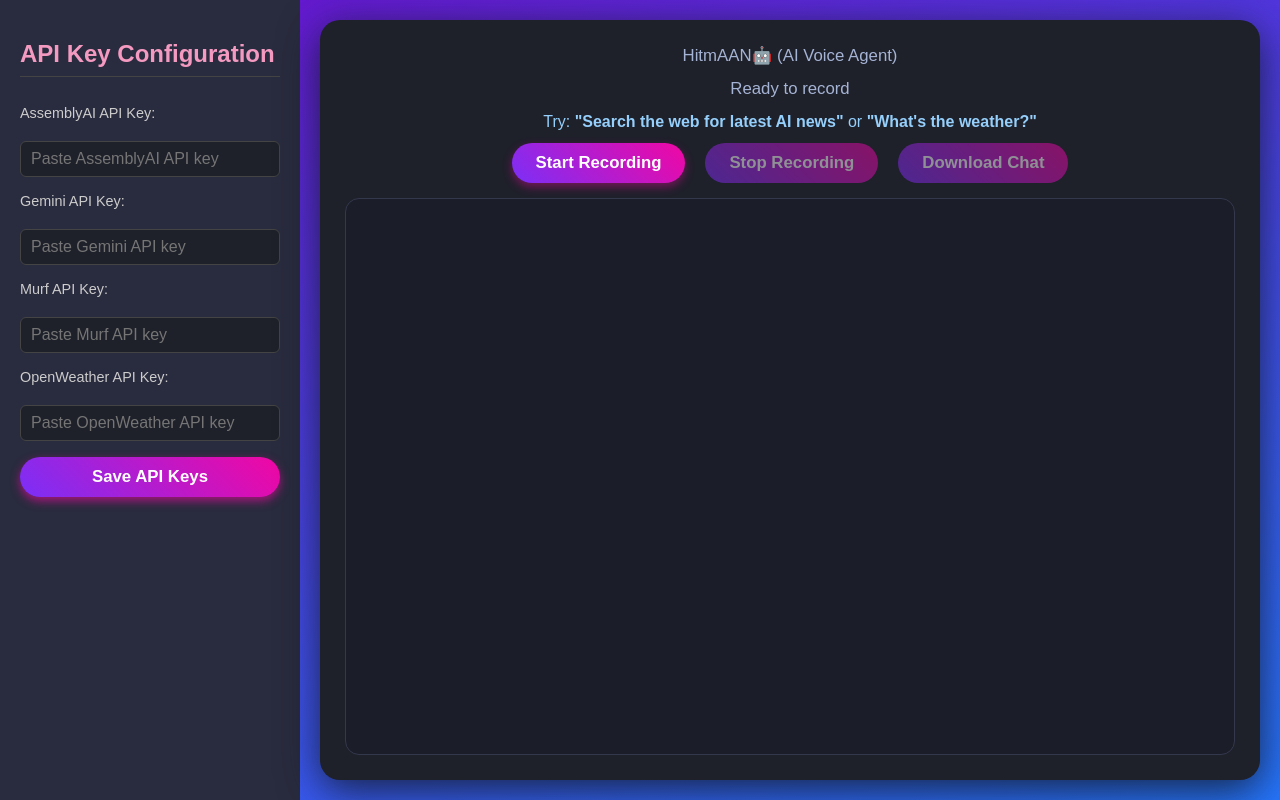
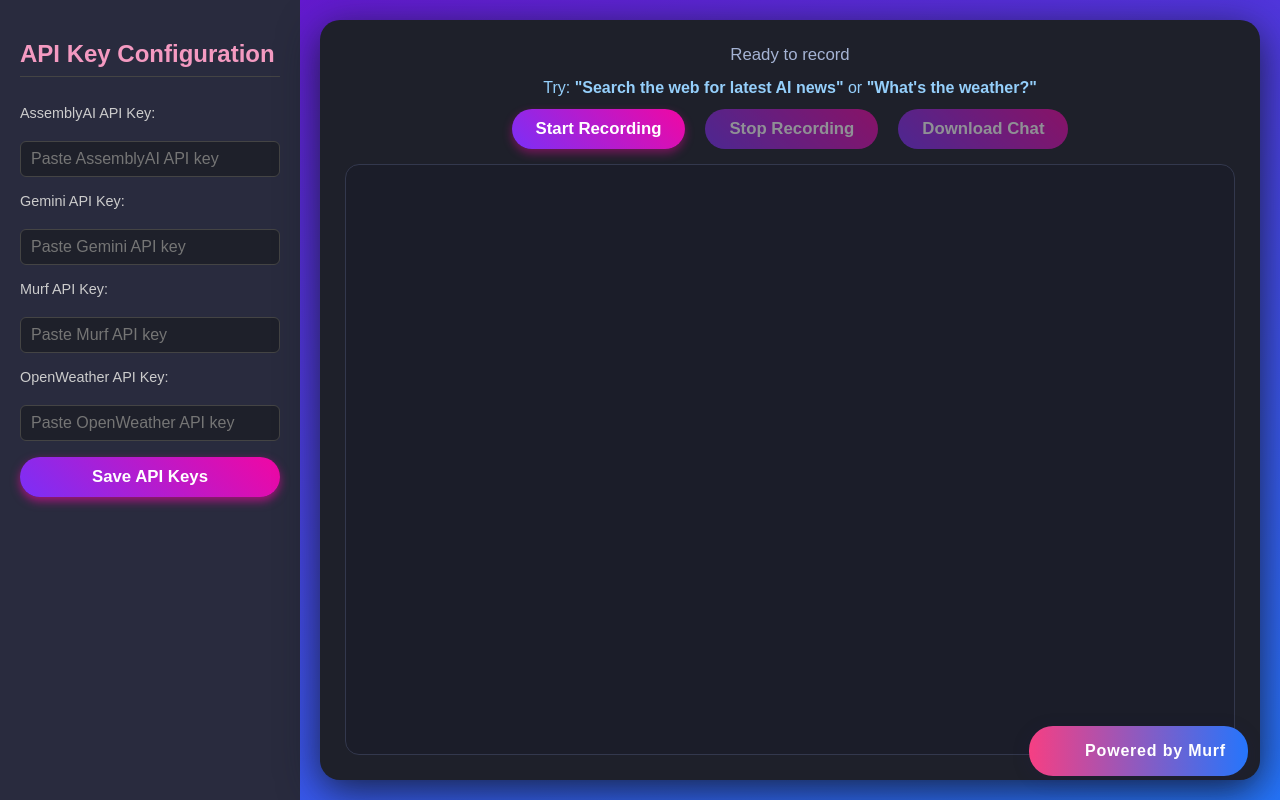
Before and after one commit to Rupuchandu/AI-Voice-Agent, a plain HTML site: page static/index.html in a window 1280 px wide. Drawn offline with Linux system fonts and the light colour scheme.

Commit message:
Update index.html

```diff
--- a/static/index.html
+++ b/static/index.html
@@ -7,9 +7,7 @@
 
   <style>
     /* Reset and base styles */
-    * {
-      box-sizing: border-box;
-    }
+    * { box-sizing: border-box; }
     body {
       margin: 0;
       font-family: 'Poppins', sans-serif;
@@ -19,7 +17,6 @@
       height: 100vh;
       overflow: hidden;
     }
-    /* Sidebar API Keys Panel */
     #sidebar {
       background: #292b3e;
       width: 300px;
@@ -72,8 +69,6 @@
     button#saveKeysBtn:hover {
       background: linear-gradient(45deg, #f107a3, #7b2ff7);
     }
-
-    /* Main Chat Container */
     .app-container {
       flex-grow: 1;
       display: flex;
@@ -126,12 +121,8 @@
       animation: pulse 1s infinite alternate;
     }
     @keyframes pulse {
-      from {
-        transform: scale(1);
-      }
-      to {
-        transform: scale(1.05);
-      }
+      from { transform: scale(1); }
+      to { transform: scale(1.05); }
     }
     #chatHistory {
       flex: 1;
@@ -169,11 +160,43 @@
       font-style: normal;
     }
 
-    /* Responsive */
+    /* Murf Branding badge styles */
+    #murfBranding {
+      position: fixed;
+      bottom: 24px;
+      right: 32px;
+      background: linear-gradient(90deg, #f63f83, #2575fc 100%);
+      color: #fff;
+      font-weight: bold;
+      font-size: 1rem;
+      border-radius: 24px;
+      box-shadow: 0 4px 18px rgba(36,30,86,0.18);
+      padding: 10px 22px 10px 16px;
+      z-index: 9999;
+      text-decoration: none;
+      display: flex;
+      align-items: center;
+      gap: 10px;
+      letter-spacing: 0.05em;
+      transition: background 0.2s, box-shadow 0.2s;
+    }
+    #murfBranding:hover {
+      background: linear-gradient(90deg, #2575fc 70%, #f107a3 100%);
+      color: #fff;
+    }
+    .murfLogo {
+      width: 30px;
+      height: 30px;
+      background: url('https://murf.ai/favicon.ico') no-repeat center center;
+      background-size: contain;
+      display: inline-block;
+    }
+    @media (max-width:600px){
+      #murfBranding { right: 8px; bottom: 8px; padding: 6px 18px 6px 10px; font-size: 0.9rem;}
+      .murfLogo { width: 22px; height: 22px;}
+    }
     @media (max-width: 900px) {
-      body {
-        flex-direction: column;
-      }
+      body { flex-direction: column; }
       #sidebar {
         width: 100%;
         flex-direction: row;
@@ -181,17 +204,9 @@
         padding: 10px;
         justify-content: space-around;
       }
-      #sidebar > * {
-        flex: 1 1 300px;
-      }
-      .app-container {
-        height: 50vh;
-        margin: 10px 10px 0 10px;
-      }
-      #chatHistory {
-        max-height: 100%;
-        max-width: 100%;
-      }
+      #sidebar > * { flex: 1 1 300px; }
+      .app-container { height: 50vh; margin: 10px 10px 0 10px; }
+      #chatHistory { max-height: 100%; max-width: 100%; }
     }
   </style>
 </head>
@@ -208,9 +223,7 @@
     <input type="password" id="openweatherKey" placeholder="Paste OpenWeather API key" />
     <button id="saveKeysBtn">Save API Keys</button>
   </div>
-
   <div class="app-container">
-    <div id="statusBar">HitmAAN🤖 (AI Voice Agent)</div>
     <div id="statusBar">Ready to record</div>
     <div id="skillHint">
       Try: <b>"Search the web for latest AI news"</b> or <b>"What's the weather?"</b>
@@ -222,6 +235,17 @@
     </div>
     <div id="chatHistory"></div>
   </div>
+
+  <!-- Murf Branding Badge -->
+  <a id="murfBranding"
+    href="https://murf.ai/api/docs/introduction/overview"
+    target="_blank"
+    rel="noopener noreferrer"
+    aria-label="Powered by Murf, Voice API leader"
+  >
+    <span class="murfLogo"></span>
+    Powered by Murf
+  </a>
 
   <script>
     // Load saved API keys if available
@@ -251,7 +275,6 @@
 
       alert("API keys saved locally! They will be used for the next session.");
     };
-
 
     // Voice Agent Logic with API keys from the UI
 
@@ -520,7 +543,6 @@
     window.addEventListener("beforeunload", () => {
       // localStorage.setItem("hitmaanChatLog", JSON.stringify(conversationLog));
     });
-
   </script>
 </body>
 </html>
```
Lines whose indentation alone changed are shown as unchanged.
